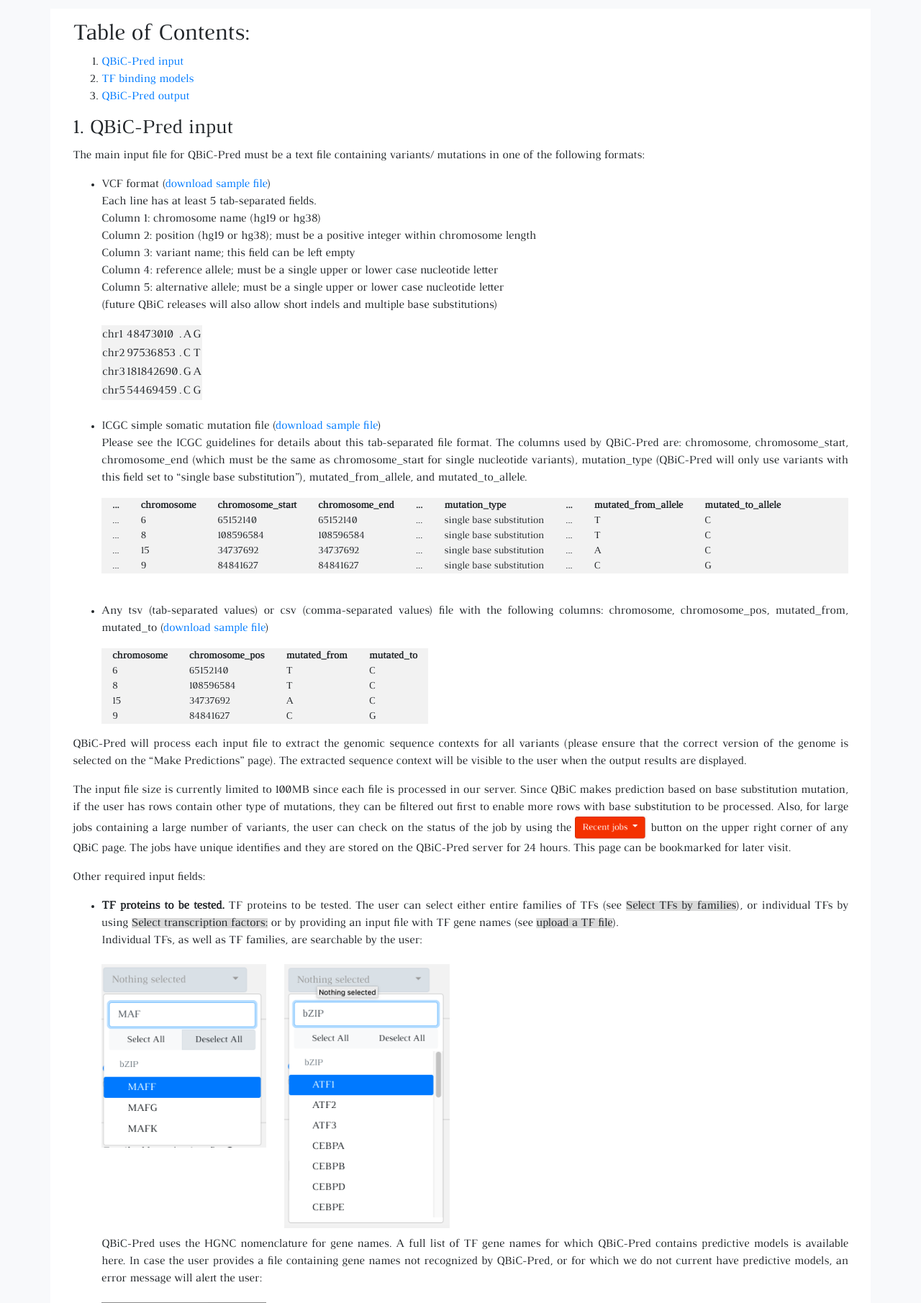
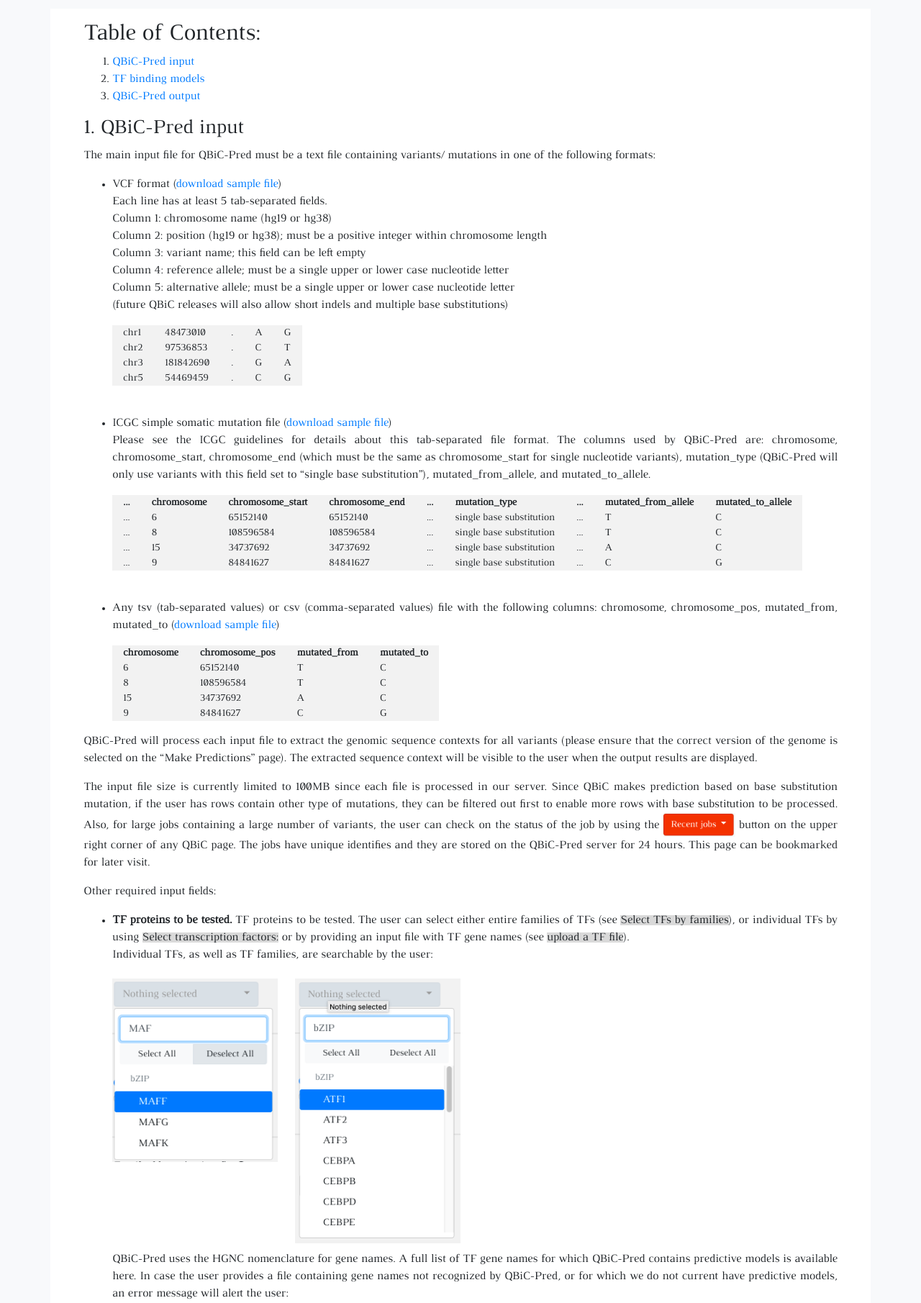
Before and after one commit to vincentiusmartin/QBiC-Pred, a Flask app: page /about in a window 1280 px wide. Shown: the part 78-1889 px from the top of the page at 72% size. Run offline with Flask 2, Linux system fonts and the light colour scheme; data that the repository does not hold is empty; parts of the project's set-up code (start-up, migrations or seed data) failed here and were passed over; some libraries are stand-ins or nearby versions.

Commit message:
about table

```diff
--- a/website/app/templates/about.html
+++ b/website/app/templates/about.html
@@ -7,7 +7,7 @@
 <link rel= "stylesheet" type= "text/css" href= "{{ url_for('static', filename='css/about.css') }}">
 <script src="{{ url_for('static', filename='js/about.js') }}"></script>
 
-<div class="modal-body">
+<div class="modal-body"><div class="container">
   <h2>Table of Contents:</h2>
   <ol>
     <li><a href="#section1">QBiC-Pred input</a></li>
@@ -30,7 +30,8 @@
         Column 5: alternative allele; must be a single upper or lower case nucleotide letter <br />
          (future QBiC releases will also allow short indels and multiple base substitutions) <br />
       </p>
-      <table class="graybg">
+      <table class="table table-borderless example-table">
+        <tbody>
           <tr>
             <td>chr1</td>
             <td>48473010</td>
@@ -59,15 +60,16 @@
             <td>C</td>
             <td>G</td>
           </tr>
+        </tbody>
       </table>
     </li><br />
     <li><p>
       ICGC simple somatic mutation file  (<a href="/download/icgc-example.tsv">download sample file</a>) <br />
       Please see the ICGC guidelines  for details about this tab-separated file format. The columns used by QBiC-Pred are: chromosome, chromosome_start, chromosome_end (which must be the same as chromosome_start for single nucleotide variants), mutation_type (QBiC-Pred will only use variants with this field set to “single base substitution”), mutated_from_allele, and mutated_to_allele.
     </p>
-    <table class="table table-borderless graybg example-table">
+    <table class="table table-borderless example-table">
+      <thead>
         <tr>
-        <thead>
           <th>...</th>
           <th>chromosome</th>
           <th>chromosome_start</th>
@@ -77,8 +79,8 @@
           <th>...</th>
           <th>mutated_from_allele</th>
           <th>mutated_to_allele</th>
+        </tr>
       </thead>
-      </tr>
       <tr>
         <td>...</td>
         <td>6</td>
@@ -279,5 +281,5 @@
   </p>
   <div class="screenshoot-img"><img src="/static/images/about_page/uploadpage.png" /></div>
   <br />
-</div>
+</div></div>
 {% endblock %}
```
Lines whose indentation alone changed are shown as unchanged.
